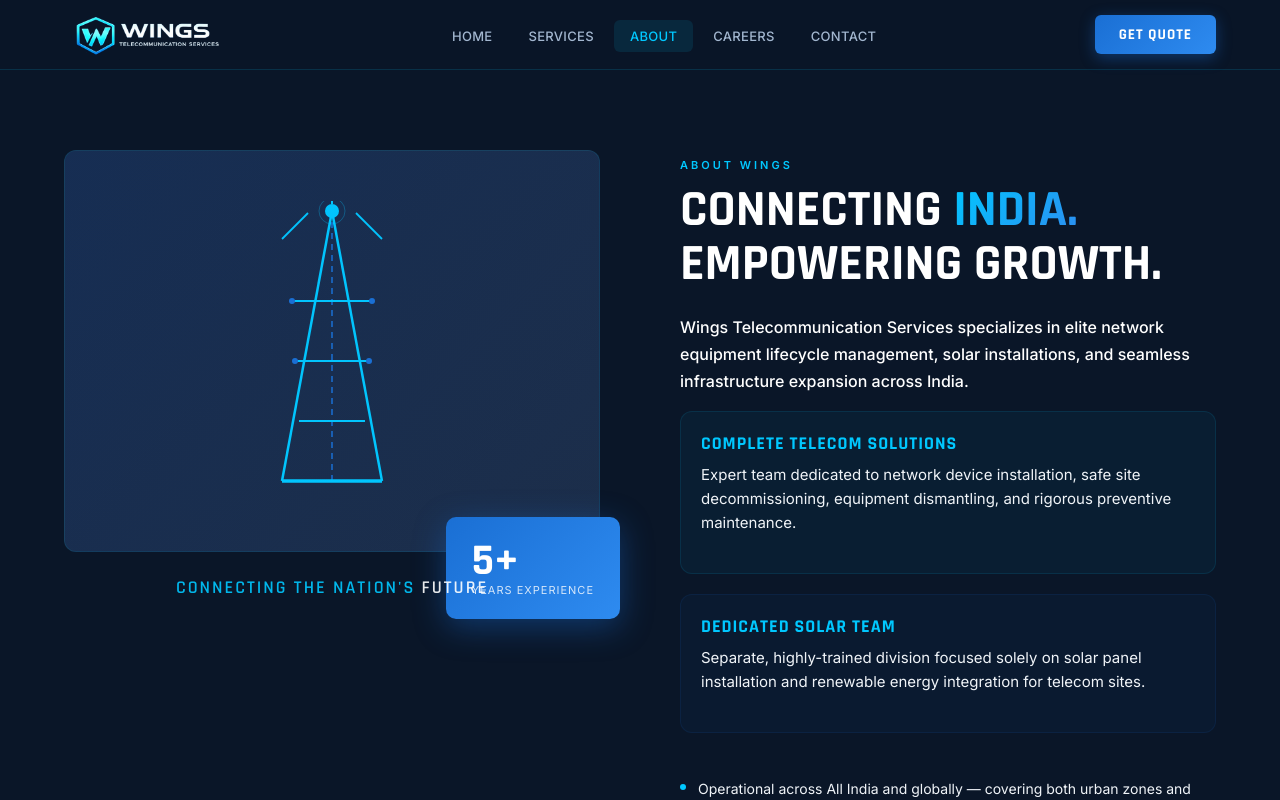
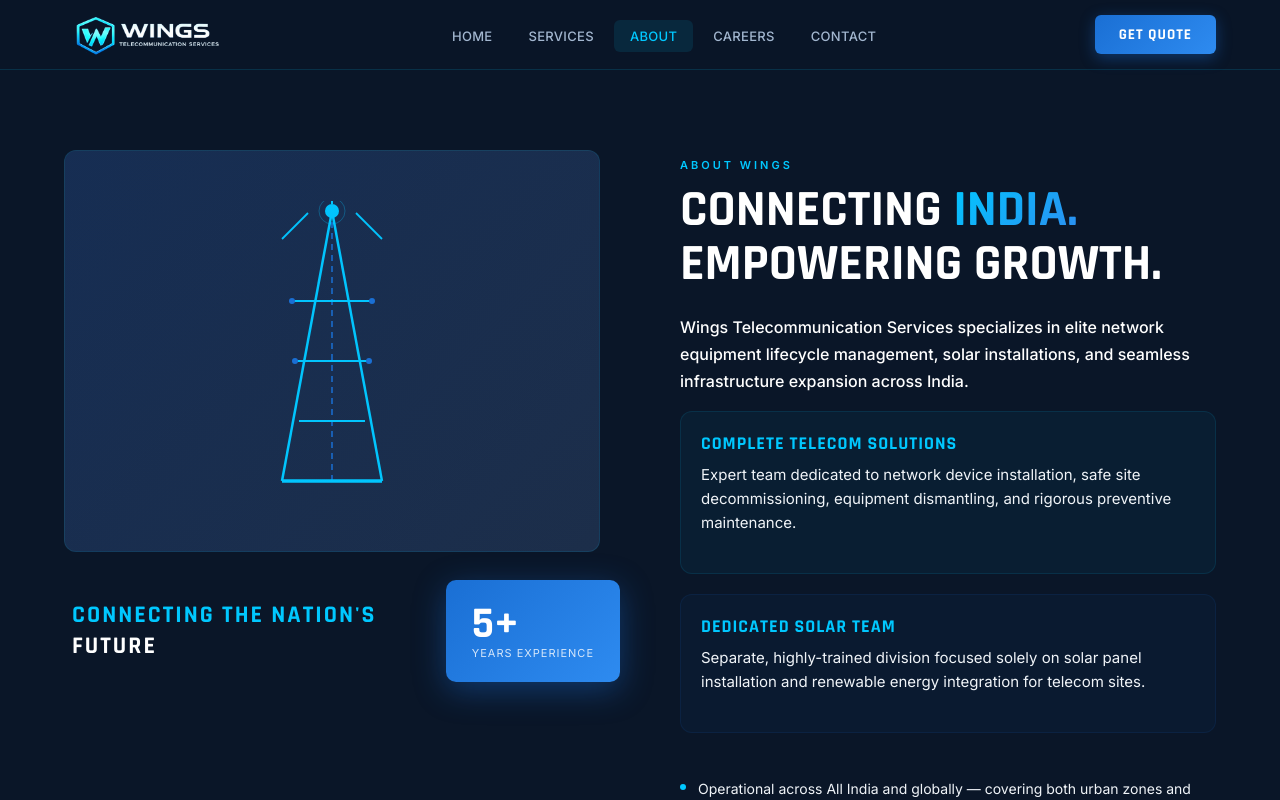
Before and after one commit to tarunmankar/wings-telecom, a React (Vite) app: page /wings-telecom/about in a window 1280 px wide. Shown: the top 800 px of the page. Built offline with nearby package versions, Linux system fonts and the light colour scheme.

Commit message:
Fix tagline overlap and make font bolder on About page

```diff
--- a/src/pages/About.jsx
+++ b/src/pages/About.jsx
@@ -35,10 +35,10 @@
             <div className="lbl">Years Experience</div>
           </div>
 
-          <div style={{ marginTop: '24px', textAlign: 'center' }}>
-            <p style={{ fontFamily: 'var(--font-display)', fontSize: '18px', fontWeight: 600, color: 'var(--cyan)', textTransform: 'uppercase', letterSpacing: '2px', opacity: 0.9 }}>
-              Connecting the Nation's <span style={{ color: 'var(--white)' }}>Future</span>
-            </p>
+          <div style={{ marginTop: '48px', paddingLeft: '8px', paddingRight: '100px', textAlign: 'left' }}>
+            <h3 style={{ fontFamily: 'var(--font-display)', fontSize: '24px', fontWeight: 800, color: 'var(--cyan)', textTransform: 'uppercase', letterSpacing: '2px', lineHeight: '1.3' }}>
+              Connecting the Nation's <br /><span style={{ color: 'var(--white)', fontWeight: 800 }}>Future</span>
+            </h3>
           </div>
         </AnimatedSection>
 
```
